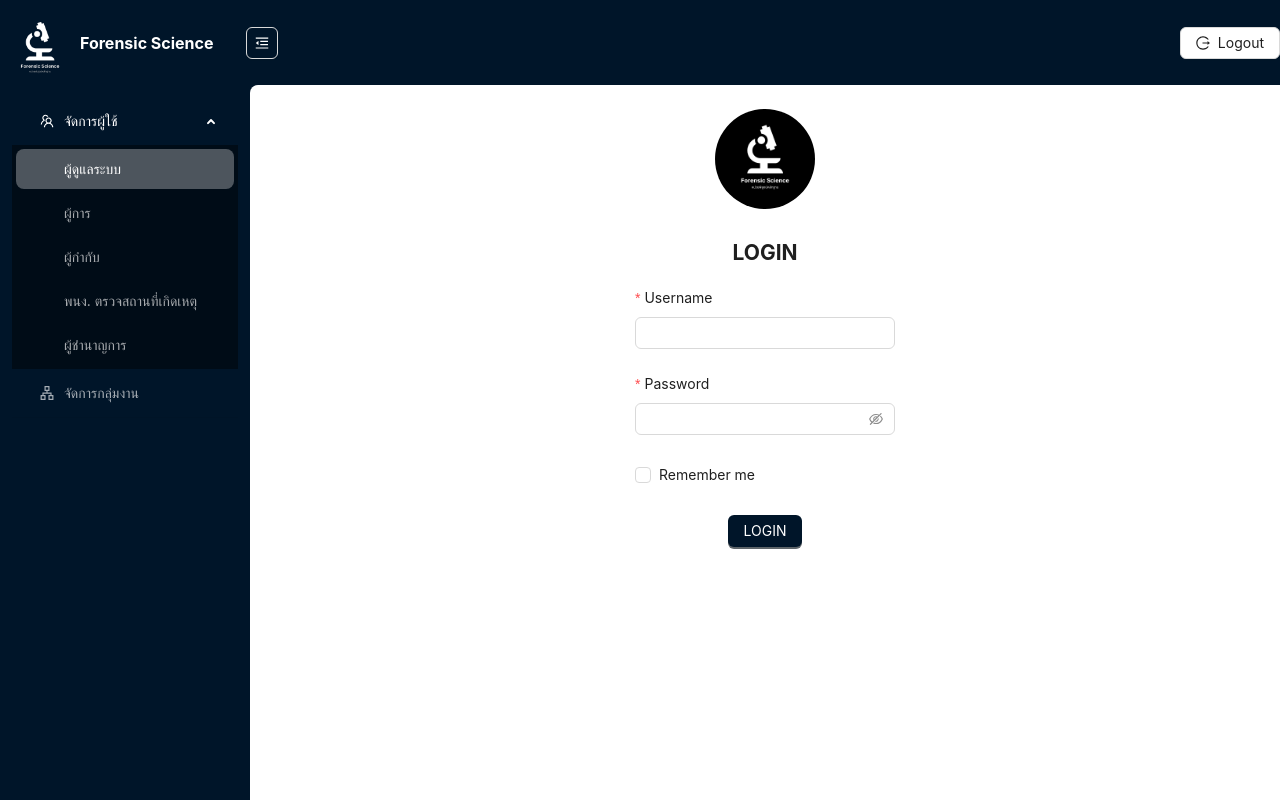
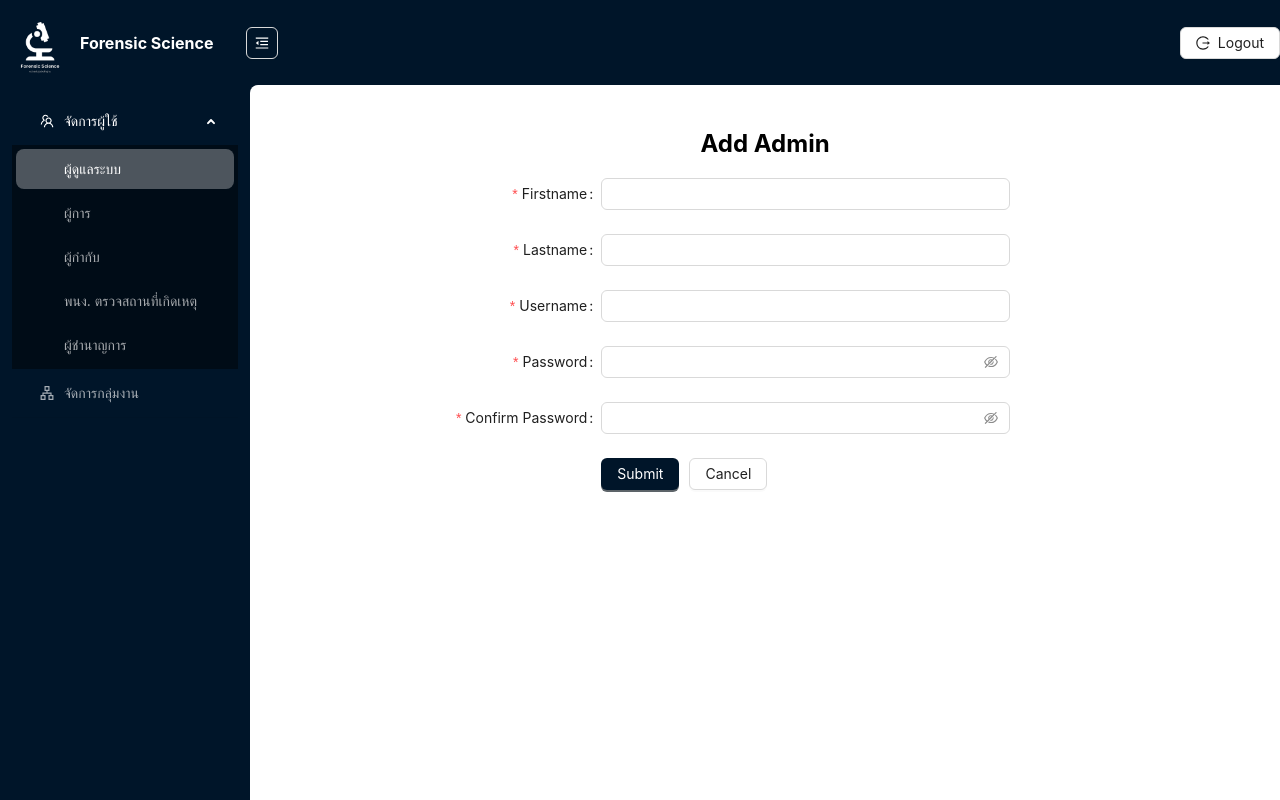
Before and after one commit to narathorn09/evidence-frontend, a React (Create React App) app: page /user-management/admin/create in a window 1280 px wide. Built offline with nearby package versions, Linux system fonts and the light colour scheme.

Commit message:
finish form add admin

```diff
--- a/src/pages/admin/admin-create.js
+++ b/src/pages/admin/admin-create.js
@@ -1,32 +1,45 @@
-import { Button, Checkbox, Form, Input, Layout } from "antd";
+import { Button, Checkbox, Form, Input, Layout, Col, Row } from "antd";
 import { Box } from "@mui/material";
 import React, { useState } from "react";
 import { useNavigate } from "react-router-dom";
+import { request, requestPrivate } from "../../axios-config";
 
 const AdminCreate = () => {
   const navigate = useNavigate();
-  const onFinish = (value) => {
-    console.log("value:", value);
 
-    navigate("/");
+  const onFinish = async (value) => {
+    await request.post("/admin", value).then((response) => {
+      console.log("response:", response.data);
+      navigate(-1);
+    });
   };
 
   const onFinishFailed = (errorInfo) => {
     console.log("Failed:", errorInfo);
   };
 
+  const tailLayout = {
+    wrapperCol: {
+      offset: 8,
+      span: 10,
+    },
+  };
   return (
-    <Box>
+    <Box sx={{ width: "100%" }}>
+      <Box sx={{ textAlign: "center" }}>
+        <h2>Add Admin</h2>
+      </Box>
+
       <Form
         size="middle "
         name="basic"
         labelCol={{
-          span: 24,
+          span: 8,
         }}
         wrapperCol={{
-          span: 24,
+          span: 10,
         }}
-        layout="vertical"
+        // layout="vertical"
         style={{
           //   display: "flex",
           alignItems: "center",
@@ -36,25 +49,31 @@ const AdminCreate = () => {
         onFinishFailed={onFinishFailed}
         autoComplete="off"
       >
-        <Form.Item style={{ justifyContent: "center", display: "flex" }}>
-          <img
-            src="/assets/logo-bg-black.png"
-            alt="logo"
-            style={{ width: 100, height: 100, borderRadius: "50%" }}
-          />
-        </Form.Item>
         <Form.Item
-          style={{
-            justifyContent: "center",
-            display: "flex",
-            marginTop: -20,
-            marginBottom: 0,
-          }}
+          label="Firstname"
+          name="admin_fname"
+          rules={[
+            {
+              required: true,
+              message: "Please input your first name!",
+            },
+          ]}
         >
-          {/* <h2>Forensic Science</h2> */}
-          <h2>LOGIN</h2>
+          <Input />
         </Form.Item>
 
+        <Form.Item
+          label="Lastname"
+          name="admin_lname"
+          rules={[
+            {
+              required: true,
+              message: "Please input your last name!",
+            },
+          ]}
+        >
+          <Input />
+        </Form.Item>
         <Form.Item
           label="Username"
           name="username"
@@ -80,15 +99,35 @@ const AdminCreate = () => {
         >
           <Input.Password />
         </Form.Item>
-
-        <Form.Item name="remember" valuePropName="checked">
-          <Checkbox>Remember me</Checkbox>
+        <Form.Item
+          name="confirm"
+          label="Confirm Password"
+          dependencies={["password"]}
+          hasFeedback
+          rules={[
+            {
+              required: true,
+              message: "Please confirm your password!",
+            },
+            ({ getFieldValue }) => ({
+              validator(_, value) {
+                if (!value || getFieldValue("password") === value) {
+                  return Promise.resolve();
+                }
+                return Promise.reject(
+                  new Error("The new password that you entered do not match!")
+                );
+              },
+            }),
+          ]}
+        >
+          <Input.Password />
         </Form.Item>
-
-        <Form.Item style={{ justifyContent: "center", display: "flex" }}>
-          <Button type="primary" htmlType="submit" >
-            LOGIN
+        <Form.Item {...tailLayout}>
+          <Button type="primary" htmlType="submit">
+            Submit
           </Button>
+          <Button onClick={() => navigate(-1)}style={{marginLeft: 10}}>Cancel</Button>
         </Form.Item>
       </Form>
     </Box>
--- a/src/pages/admin/admin-list.js
+++ b/src/pages/admin/admin-list.js
@@ -2,7 +2,7 @@ import React, { useEffect, useState } from "react";
 import { request, requestPrivate } from "../../axios-config";
 import { Box, Button, IconButton, Grid } from "@mui/material";
 import { DataGrid, GridToolbar } from "@mui/x-data-grid";
-import { DeleteForever, PersonAddAlt1 } from "@mui/icons-material";
+import { DeleteForever, PersonAddAlt1, Edit } from "@mui/icons-material";
 import { useNavigate } from "react-router-dom";
 
 const AdminList = () => {
@@ -45,14 +45,14 @@ const AdminList = () => {
       headerAlign: "center",
       headerClassName: "super-app-theme--header",
       renderCell: (params) => (
-        <Button
-          variant="contained"
+        <IconButton
           onClick={() => {
             // history.push(`/edit-archive/${params?.row?._id}`);
           }}
+          sx={{ ":hover": { color: "#11bd14" } }}
         >
-          Edit
-        </Button>
+          <Edit />
+        </IconButton>
       ),
     },
     {
@@ -67,6 +67,7 @@ const AdminList = () => {
           onClick={() => {
             RemoveMember(params?.row?.mem_id, params?.row?.mem_username);
           }}
+          sx={{ ":hover": { color: "#ff3535" } }}
         >
           <DeleteForever />
         </IconButton>
@@ -89,11 +90,11 @@ const AdminList = () => {
     if (confirmed) {
       try {
         await request.delete(`/memberById/${memId}`).then(() => {
-          setRefetch(true);
+          setRefetch(!refetch);
           alert(`ลบชื่อผู้ใช้ ${username} สำเร็จ`);
         });
-      } catch (error) {
-        alert(`${error?.data?.message}`);
+      } catch (err) {
+        alert(`${err?.data?.message}`);
       }
     }
   };
@@ -139,6 +140,7 @@ const AdminList = () => {
         // checkboxSelection
         // disableRowSelectionOnClick
         // slots={{ toolbar: GridToolbar }}
+        sx={{ borderRadius: "8px" }}
       />
     </Box>
   );
```
